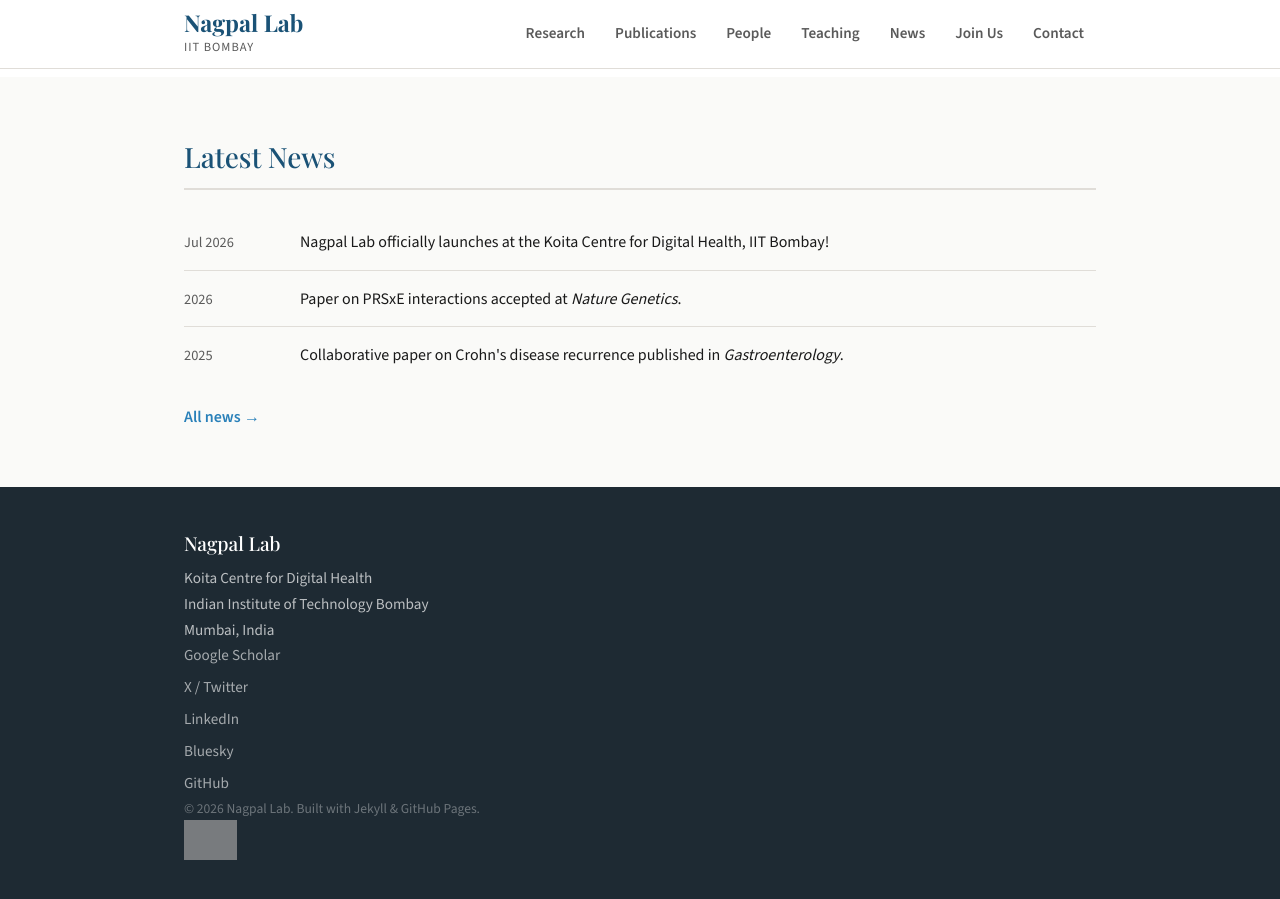
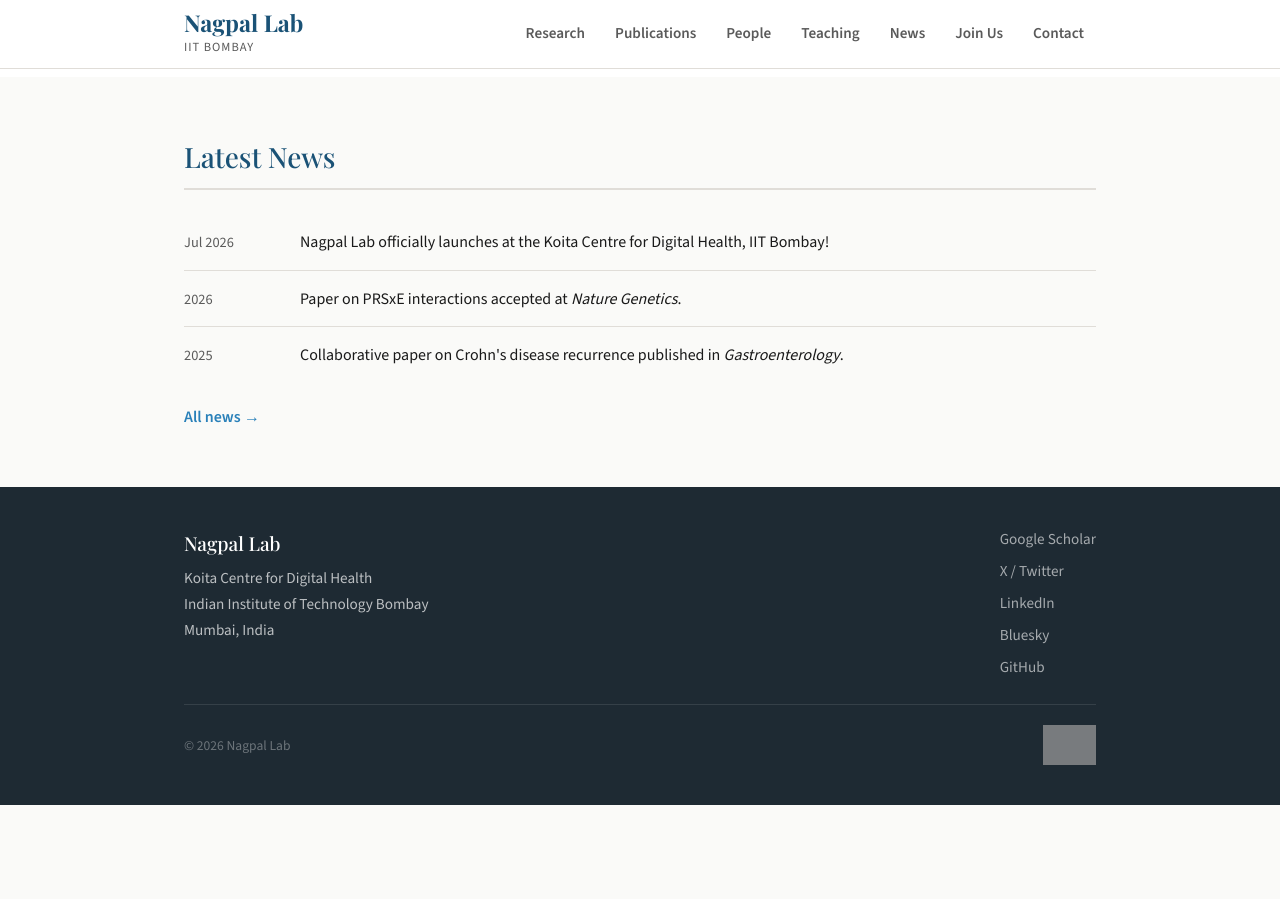
Before and after one commit to nagpallab/nagpallab.github.io, a Jekyll site: the page built from index.html, in a window 1280 px wide and 900 px high, scrolled down 936 px. Built offline with Jekyll 4.4.1, drawn with Linux system fonts in a browser that asks for light colours; after the commit the page ends 1741 px from its top, so only the background shows below that; grey boxes are pictures that could not be loaded.

Commit message:
Update footer.html

```diff
--- a/_includes/footer.html
+++ b/_includes/footer.html
@@ -1,5 +1,6 @@
 <footer class="site-footer">
-  <div class="container footer-inner">
+  <div class="container">
+    <div class="footer-top">
       <div class="footer-info">
         <p class="footer-title">Nagpal Lab</p>
         <p>Koita Centre for Digital Health<br>
@@ -13,8 +14,9 @@
         <a href="{{ site.bluesky_url }}" target="_blank" rel="noopener">Bluesky</a>
         <a href="{{ site.github_url }}" target="_blank" rel="noopener">GitHub</a>
       </div>
-    <div class="footer-copy">
-  <p>&copy; {{ 'now' | date: "%Y" }} Nagpal Lab. Built with Jekyll &amp; GitHub Pages.</p>
+    </div>
+    <div class="footer-bottom">
+      <p class="footer-copy">&copy; {{ 'now' | date: "%Y" }} Nagpal Lab</p>
       <img src="/assets/images/logo.jpeg" alt="KCDH, IIT Bombay" class="footer-logo">
     </div>
   </div>
```
Lines whose indentation alone changed are shown as unchanged.
